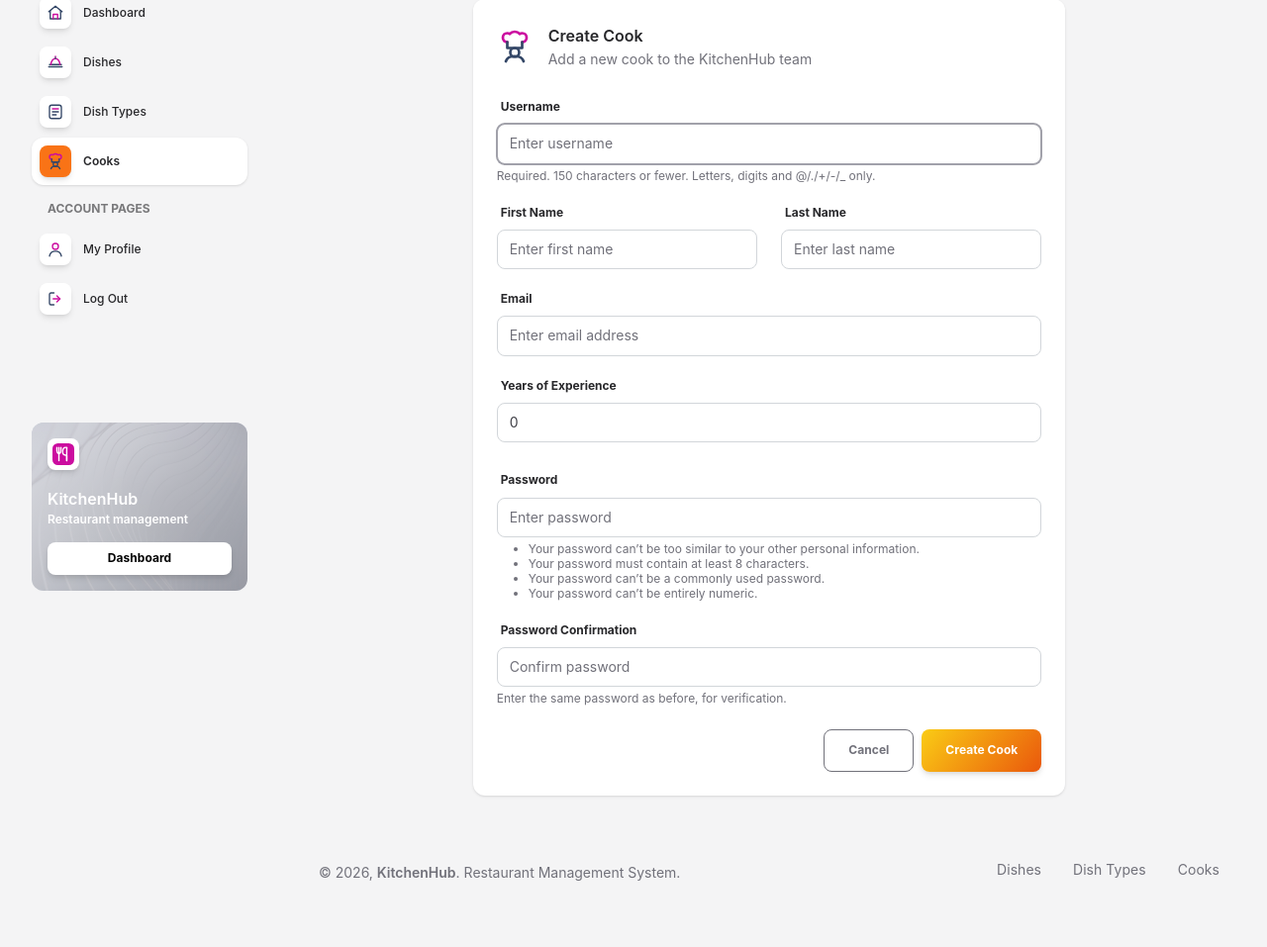
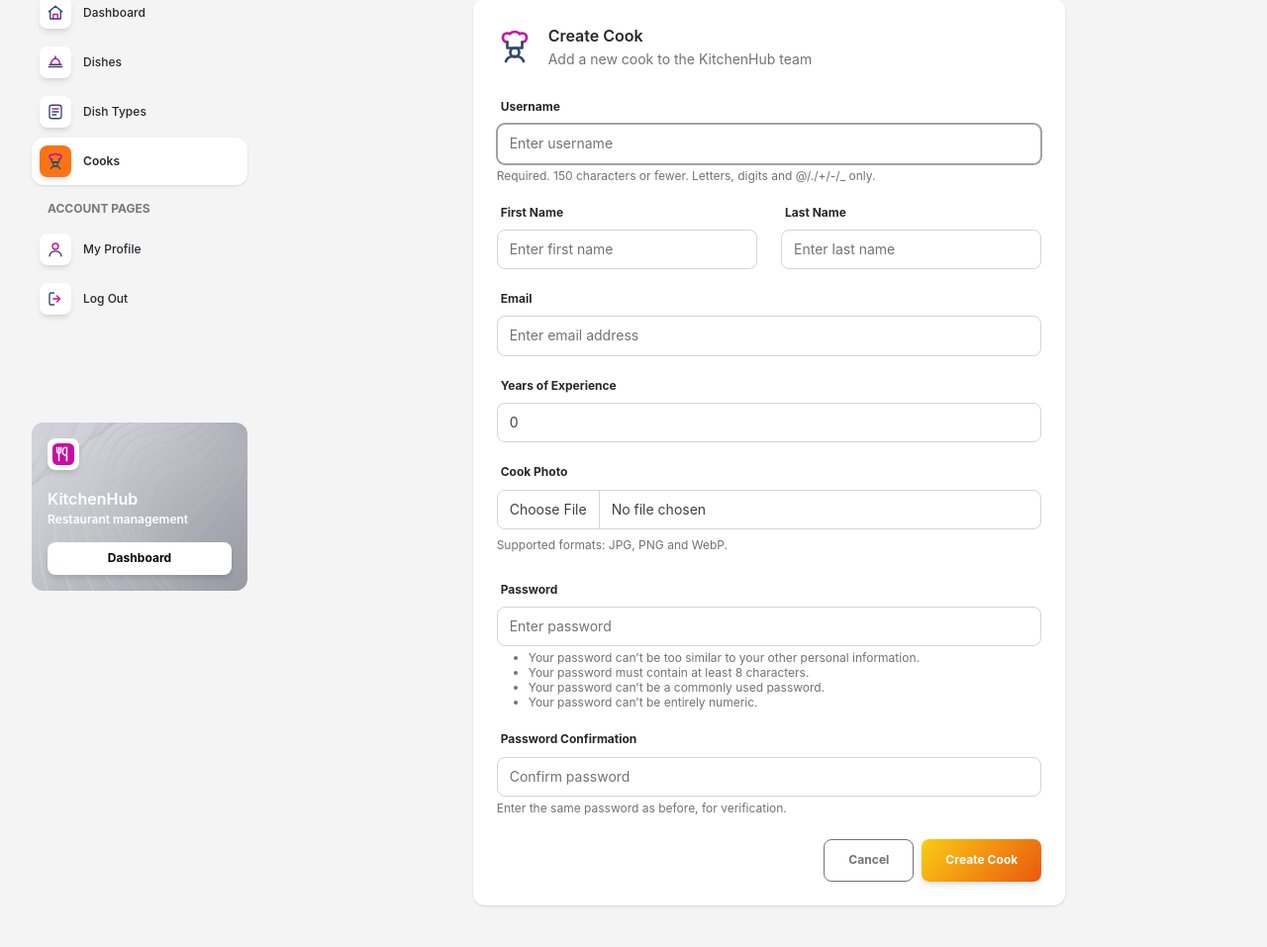
Before and after one commit to supremacy91/restaurant-project-django, a Django app: page /cooks/create/ in a window 1280 px wide. Shown: the part 124-1081 px from the top of the page at 99% size. Before the commit the page ends 1014 px from the top, so only its background shows below. Run offline with Django 5.2, Linux system fonts and the light colour scheme; the visitor is signed in with stand-in values (Sample User, id 1); some libraries are stand-ins or nearby versions.

Commit message:
Added the image upload to the Cook create and Cook update pages. Added image display to the Cook detail page and Cook list page.

```diff
--- a/kitchen/forms.py
+++ b/kitchen/forms.py
@@ -71,6 +71,7 @@ class CookCreationForm(UserCreationForm):
             "last_name",
             "email",
             "years_of_experience",
+            "photo",
         )
         widgets = {
             "username": forms.TextInput(
@@ -132,6 +133,7 @@ class CookUpdateForm(forms.ModelForm):
             "last_name",
             "email",
             "years_of_experience",
+            "photo",
         )
         widgets = {
             "username": forms.TextInput(
--- a/kitchen/models.py
+++ b/kitchen/models.py
@@ -15,6 +15,12 @@ class DishType(models.Model):
 
 class Cook(AbstractUser):
     years_of_experience = models.PositiveIntegerField(default=0)
+
+    photo = models.ImageField(
+        upload_to="cooks/",
+        blank=True,
+        null=True,
+    )
 
     class Meta:
         ordering = ["username"]
--- /dev/null
+++ b/requirements.txt
@@ -0,0 +1,4 @@
+asgiref==3.12.1
+Django==6.0.7
+pillow==12.3.0
+sqlparse==0.5.5
--- a/restaurantprojectdjango/settings.py
+++ b/restaurantprojectdjango/settings.py
@@ -127,3 +127,6 @@ AUTH_USER_MODEL = "kitchen.Cook"
 LOGIN_URL = "login"
 LOGIN_REDIRECT_URL = "kitchen:dish-list"
 LOGOUT_REDIRECT_URL = "login"
+
+MEDIA_URL = "/media/"
+MEDIA_ROOT = BASE_DIR / "media"
--- a/restaurantprojectdjango/urls.py
+++ b/restaurantprojectdjango/urls.py
@@ -1,8 +1,15 @@
 from django.contrib import admin
 from django.urls import include, path
+from django.conf import settings
+from django.conf.urls.static import static
 
 urlpatterns = [
     path('admin/', admin.site.urls),
     path("accounts/", include("django.contrib.auth.urls")),
     path("", include("kitchen.urls", namespace="kitchen")),
 ]
+
+urlpatterns += static(
+    settings.MEDIA_URL,
+    document_root=settings.MEDIA_ROOT,
+)
--- a/templates/kitchen/cook_form.html
+++ b/templates/kitchen/cook_form.html
@@ -17,7 +17,19 @@
           <div class="card-header pb-0">
             <div class="d-flex align-items-center">
               <div>
-                <img src="{% static 'icons/cook.svg' %}" class="avatar avatar-sm me-3" alt="Cook">
+                {% if object and object.photo %}
+                  <img
+                    src="{{ object.photo.url }}"
+                    class="avatar avatar-sm me-3"
+                    alt="{{ object.username }}"
+                  >
+                {% else %}
+                  <img
+                    src="{% static 'icons/cook.svg' %}"
+                    class="avatar avatar-sm me-3"
+                    alt="Cook"
+                  >
+                {% endif %}
               </div>
 
               <div>
@@ -41,7 +53,11 @@
           </div>
 
           <div class="card-body">
-            <form method="post" novalidate>
+            <form
+              method="post"
+              enctype="multipart/form-data"
+              novalidate
+            >
               {% csrf_token %}
 
               {% if form.non_field_errors %}
@@ -53,7 +69,10 @@
               {% endif %}
 
               <div class="mb-3">
-                <label for="{{ form.username.id_for_label }}" class="form-label">
+                <label
+                  for="{{ form.username.id_for_label }}"
+                  class="form-label"
+                >
                   Username
                 </label>
 
@@ -66,67 +85,157 @@
                 {% endif %}
 
                 {% for error in form.username.errors %}
-                  <p class="text-danger text-xs mt-1 mb-0">{{ error }}</p>
+                  <p class="text-danger text-xs mt-1 mb-0">
+                    {{ error }}
+                  </p>
                 {% endfor %}
               </div>
 
               <div class="row">
                 <div class="col-md-6">
                   <div class="mb-3">
-                    <label for="{{ form.first_name.id_for_label }}" class="form-label">
+                    <label
+                      for="{{ form.first_name.id_for_label }}"
+                      class="form-label"
+                    >
                       First Name
                     </label>
 
                     {{ form.first_name }}
 
                     {% for error in form.first_name.errors %}
-                      <p class="text-danger text-xs mt-1 mb-0">{{ error }}</p>
+                      <p class="text-danger text-xs mt-1 mb-0">
+                        {{ error }}
+                      </p>
                     {% endfor %}
                   </div>
                 </div>
 
                 <div class="col-md-6">
                   <div class="mb-3">
-                    <label for="{{ form.last_name.id_for_label }}" class="form-label">
+                    <label
+                      for="{{ form.last_name.id_for_label }}"
+                      class="form-label"
+                    >
                       Last Name
                     </label>
 
                     {{ form.last_name }}
 
                     {% for error in form.last_name.errors %}
-                      <p class="text-danger text-xs mt-1 mb-0">{{ error }}</p>
+                      <p class="text-danger text-xs mt-1 mb-0">
+                        {{ error }}
+                      </p>
                     {% endfor %}
                   </div>
                 </div>
               </div>
 
               <div class="mb-3">
-                <label for="{{ form.email.id_for_label }}" class="form-label">
+                <label
+                  for="{{ form.email.id_for_label }}"
+                  class="form-label"
+                >
                   Email
                 </label>
 
                 {{ form.email }}
 
                 {% for error in form.email.errors %}
-                  <p class="text-danger text-xs mt-1 mb-0">{{ error }}</p>
+                  <p class="text-danger text-xs mt-1 mb-0">
+                    {{ error }}
+                  </p>
                 {% endfor %}
               </div>
 
-              <div class="mb-4">
-                <label for="{{ form.years_of_experience.id_for_label }}" class="form-label">
+              <div class="mb-3">
+                <label
+                  for="{{ form.years_of_experience.id_for_label }}"
+                  class="form-label"
+                >
                   Years of Experience
                 </label>
 
                 {{ form.years_of_experience }}
 
                 {% for error in form.years_of_experience.errors %}
-                  <p class="text-danger text-xs mt-1 mb-0">{{ error }}</p>
+                  <p class="text-danger text-xs mt-1 mb-0">
+                    {{ error }}
+                  </p>
+                {% endfor %}
+              </div>
+
+              <div class="mb-4">
+                <label
+                  for="{{ form.photo.id_for_label }}"
+                  class="form-label"
+                >
+                  Cook Photo
+                </label>
+
+                {% if object and object.photo %}
+                  <div class="d-flex align-items-center mb-3">
+                    <img
+                      src="{{ object.photo.url }}"
+                      class="avatar avatar-xl me-3"
+                      alt="{{ object.username }}"
+                    >
+
+                    <div>
+                      <p class="text-sm font-weight-bold mb-1">
+                        Current photo
+                      </p>
+
+                      <p class="text-xs text-secondary mb-0">
+                        Select another image below to replace it.
+                      </p>
+                    </div>
+                  </div>
+                {% endif %}
+
+                <input
+                  type="file"
+                  name="photo"
+                  id="{{ form.photo.id_for_label }}"
+                  class="form-control"
+                  accept="image/jpeg,image/png,image/webp"
+                >
+
+                <p class="text-xs text-secondary mt-2 mb-0">
+                  Supported formats: JPG, PNG and WebP.
+                </p>
+
+                {% if object and object.photo %}
+                  <div class="form-check form-switch mt-3">
+                    <input
+                      type="checkbox"
+                      name="photo-clear"
+                      id="photo-clear_id"
+                      class="form-check-input"
+                    >
+
+                    <label
+                      for="photo-clear_id"
+                      class="form-check-label text-sm"
+                    >
+                      Remove current photo
+                    </label>
+                  </div>
+                {% endif %}
+
+                {% for error in form.photo.errors %}
+                  <p class="text-danger text-xs mt-1 mb-0">
+                    {{ error }}
+                  </p>
                 {% endfor %}
               </div>
 
               {% if form.password1 %}
                 <div class="mb-3">
-                  <label for="{{ form.password1.id_for_label }}" class="form-label">
+                  <label
+                    for="{{ form.password1.id_for_label }}"
+                    class="form-label"
+                  >
                     Password
                   </label>
 
@@ -139,14 +248,19 @@
                   {% endif %}
 
                   {% for error in form.password1.errors %}
-                    <p class="text-danger text-xs mt-1 mb-0">{{ error }}</p>
+                    <p class="text-danger text-xs mt-1 mb-0">
+                      {{ error }}
+                    </p>
                   {% endfor %}
                 </div>
               {% endif %}
 
               {% if form.password2 %}
                 <div class="mb-4">
-                  <label for="{{ form.password2.id_for_label }}" class="form-label">
+                  <label
+                    for="{{ form.password2.id_for_label }}"
+                    class="form-label"
+                  >
                     Password Confirmation
                   </label>
 
@@ -159,19 +273,34 @@
                   {% endif %}
 
                   {% for error in form.password2.errors %}
-                    <p class="text-danger text-xs mt-1 mb-0">{{ error }}</p>
+                    <p class="text-danger text-xs mt-1 mb-0">
+                      {{ error }}
+                    </p>
                   {% endfor %}
                 </div>
               {% endif %}
 
               <div class="d-flex justify-content-end">
                 {% if object %}
-                  <a href="{% url 'kitchen:cook-detail' pk=object.pk %}" class="btn btn-outline-secondary mb-0 me-2">Cancel</a>
+                  <a
+                    href="{% url 'kitchen:cook-detail' pk=object.pk %}"
+                    class="btn btn-outline-secondary mb-0 me-2"
+                  >
+                    Cancel
+                  </a>
                 {% else %}
-                  <a href="{% url 'kitchen:cook-list' %}" class="btn btn-outline-secondary mb-0 me-2">Cancel</a>
+                  <a
+                    href="{% url 'kitchen:cook-list' %}"
+                    class="btn btn-outline-secondary mb-0 me-2"
+                  >
+                    Cancel
+                  </a>
                 {% endif %}
 
-                <button type="submit" class="btn bg-gradient-primary mb-0">
+                <button
+                  type="submit"
+                  class="btn bg-gradient-primary mb-0"
+                >
                   {% if object %}
                     Update Cook
                   {% else %}
```
Also changed, not shown: templates/kitchen/cook_detail.html (+45 -8 lines), templates/kitchen/cook_list.html (+13 -1 lines), kitchen/migrations/0002_cook_photo.py (added), media/cooks/Cook_incognito.webp (added), media/cooks/Cook_incognito_99lt1Ha.webp (added).
